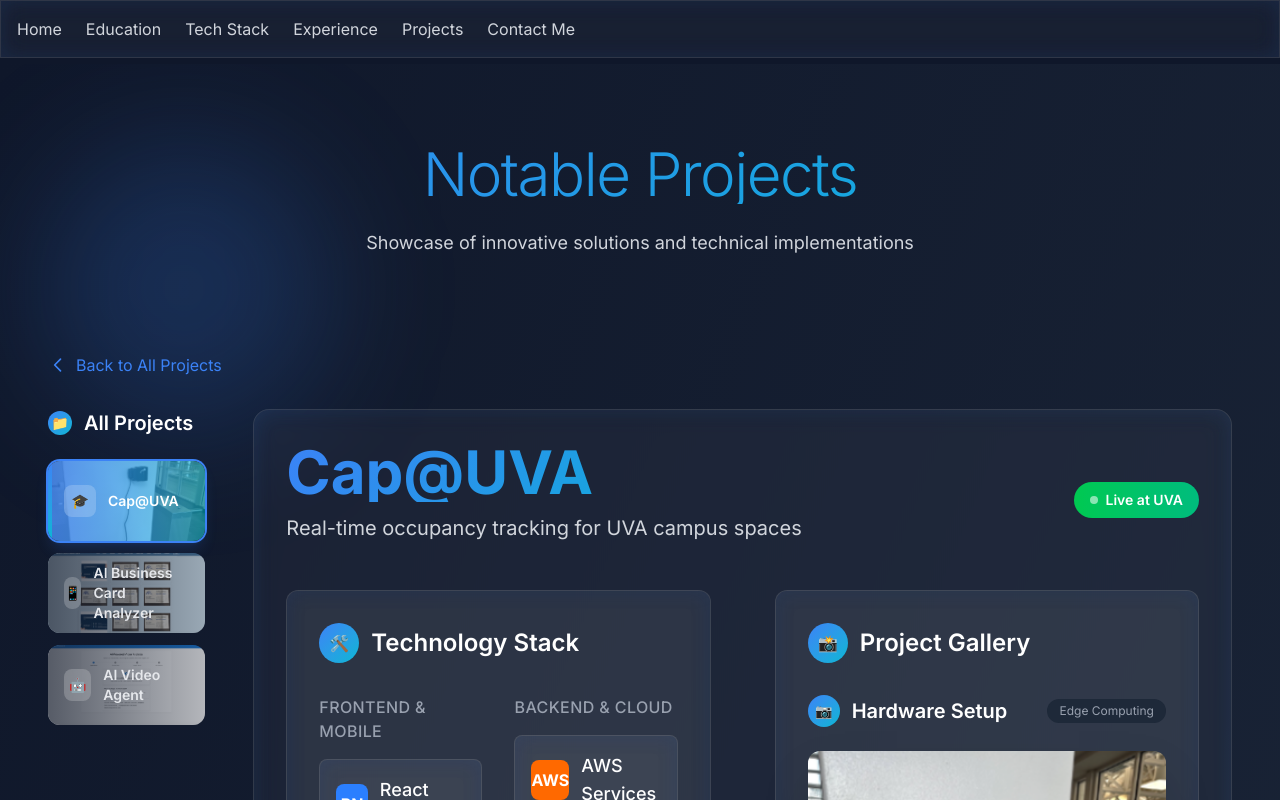
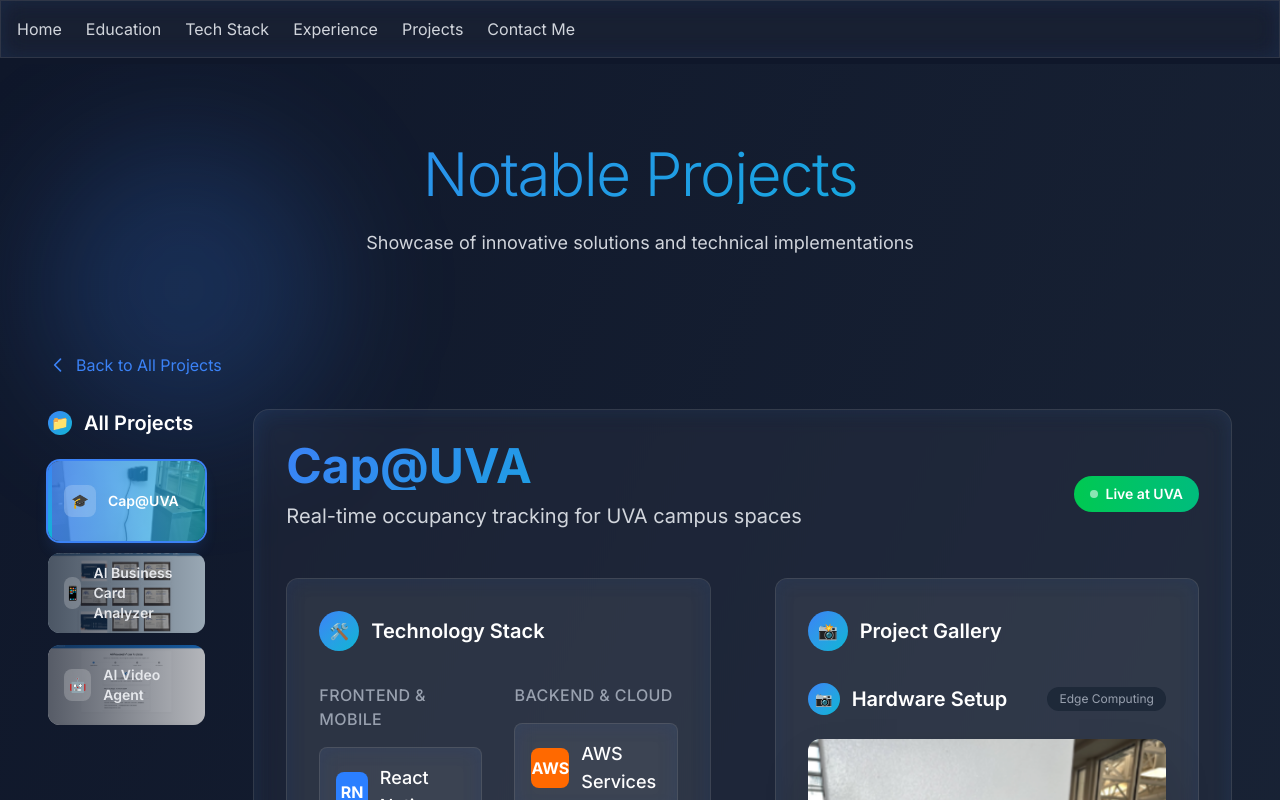
Before and after one commit to shivpatel0812/personalwebsite, a Next.js app: page /projects in a window 1280 px wide. Both pictures are taken after a click on the element 213 px from the left and 531 px from the top of the page. Shown: the top 800 px of the page. Built offline with nearby package versions, Linux system fonts and the light colour scheme.

Commit message:
updated deployment

```diff
--- a/app/projects/components/ProjectDetails.tsx
+++ b/app/projects/components/ProjectDetails.tsx
@@ -24,10 +24,10 @@
       <div className="mb-8">
         <div className="flex flex-col md:flex-row md:items-center md:justify-between mb-6">
           <div>
-            <h2 className="text-6xl font-bold mb-3 gradient-text">
+            <h2 className="text-4xl lg:text-5xl font-bold mb-3 gradient-text">
               {project.title}
             </h2>
-            <p className="text-xl text-gray-300 mb-4">
+            <p className="text-lg lg:text-xl text-gray-300 mb-4">
               {project.title === "Cap@UVA"
                 ? "Real-time occupancy tracking for UVA campus spaces"
                 : project.title === "AI Business Card Analyzer"
@@ -63,7 +63,7 @@
         <div className="space-y-8 lg:space-y-10 xl:col-span-3">
           {/* Enhanced Technologies Section */}
           <div className="glass-effect rounded-xl p-6 lg:p-8">
-            <h4 className="text-xl lg:text-2xl font-semibold mb-6 lg:mb-8 text-white flex items-center">
+            <h4 className="text-lg lg:text-xl font-semibold mb-6 lg:mb-8 text-white flex items-center">
               <span className="w-8 h-8 lg:w-10 lg:h-10 bg-gradient-to-br from-[#3B82F6] to-[#06B6D4] rounded-full flex items-center justify-center mr-3 text-sm lg:text-base">
                 🛠️
               </span>
@@ -400,7 +400,7 @@
 
           {/* Enhanced Project Overview */}
           <div className="glass-effect rounded-xl p-6 lg:p-8">
-            <h4 className="text-xl lg:text-2xl font-semibold mb-6 lg:mb-8 text-white flex items-center">
+            <h4 className="text-lg lg:text-xl font-semibold mb-6 lg:mb-8 text-white flex items-center">
               <span className="w-8 h-8 lg:w-10 lg:h-10 bg-gradient-to-br from-[#3B82F6] to-[#06B6D4] rounded-full flex items-center justify-center mr-3 text-sm lg:text-base">
                 📝
               </span>
@@ -545,7 +545,7 @@
         {/* Enhanced Gallery - Right Column */}
         <div className="xl:col-span-3">
           <div className="glass-effect rounded-xl p-6 lg:p-8">
-            <h4 className="text-xl lg:text-2xl font-semibold mb-6 lg:mb-8 text-white flex items-center">
+            <h4 className="text-lg lg:text-xl font-semibold mb-6 lg:mb-8 text-white flex items-center">
               <span className="w-8 h-8 lg:w-10 lg:h-10 bg-gradient-to-br from-[#3B82F6] to-[#06B6D4] rounded-full flex items-center justify-center mr-3 text-sm lg:text-base">
                 📸
               </span>
```
